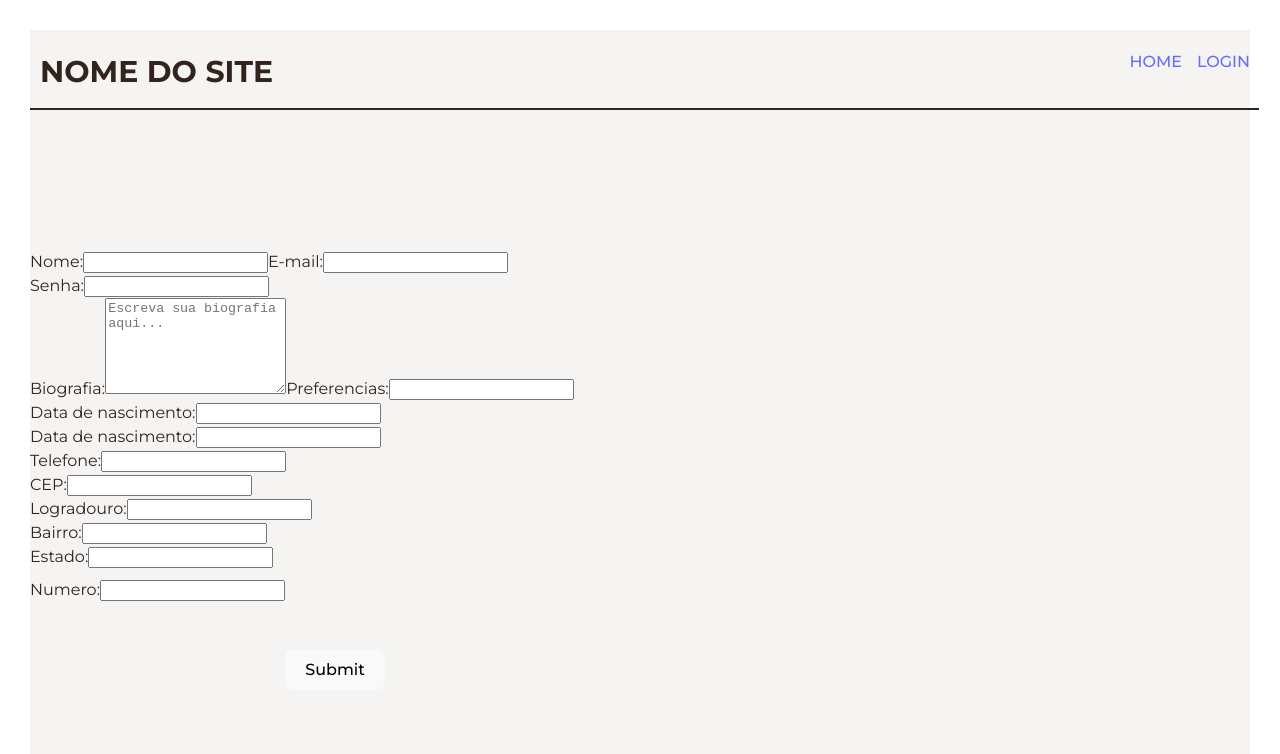
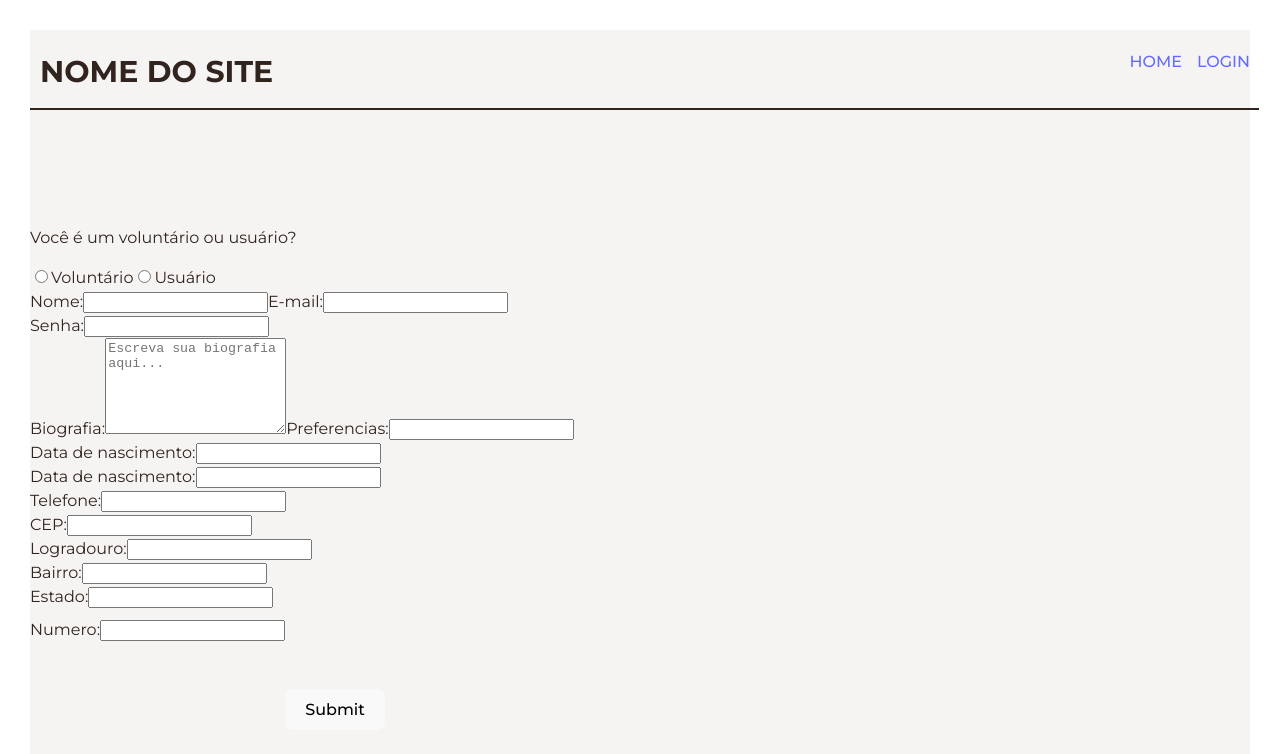
Before and after one commit to nicolasberlato/voluntariado-intergeracional, a React (Vite) app in the folder frontend/: page /signup in a window 1280 px wide. Shown: the top 754 px of the page. Built offline with nearby package versions, Linux system fonts and the light colour scheme.

Commit message:
Voluntario ou usuario #11

```diff
--- a/frontend/src/components/Signup.tsx
+++ b/frontend/src/components/Signup.tsx
@@ -3,6 +3,7 @@ import React, { useState } from "react";
 import "./Signup.css";
 
 interface FormData {
+  tipo: string;
   name: string;
   email: string;
   senha: string;
@@ -19,6 +20,7 @@ interface FormData {
 
 function Signup() {
   const [formData, setFormData] = useState<FormData>({
+    tipo: "",
     name: "",
     email: "",
     senha: "",
@@ -89,6 +91,31 @@ function Signup() {
       </nav>
       <hr />
       <form onSubmit={handleSubmit}>
+        <p>Você é um voluntário ou usuário?</p>
+
+        <label>
+          <input
+            type="radio"
+            name="tipo"
+            value="voluntario"
+            checked={formData.tipo === "voluntario"} // Mark as selected if it matches formData.tipo
+            onChange={handleChange} // Update the state on selection
+          />
+          Voluntário
+        </label>
+
+        <label>
+          <input
+            type="radio"
+            name="tipo"
+            value="usuario"
+            checked={formData.tipo === "usuario"}
+            onChange={handleChange}
+          />
+          Usuário
+        </label>
+
+        <br />
         <label>
           Nome:
           <input
```
